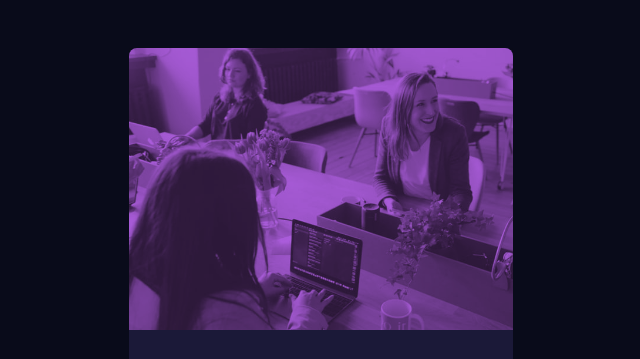
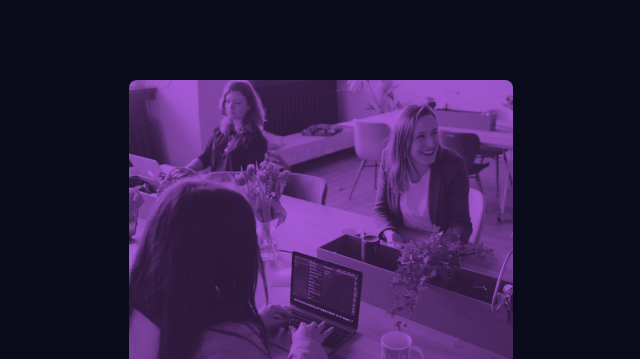
Before and after one commit to cganzon/stats-preview-card-component, a plain HTML site: page index.html in a window 1280 px wide. Shown: the top 359 px of the page, without its empty margins (319-959 px from the left). Drawn offline with Linux system fonts and the light colour scheme.

Commit message:
increased the card top/bottom margin for even more breathing room

```diff
--- a/style.css
+++ b/style.css
@@ -24,7 +24,7 @@ body {
     width: 88%;
     max-width: 24rem;
     border-radius: 0.5rem;
-    margin: 3rem 0;
+    margin: 5rem 0;
 }
 
 .img-container {
```
